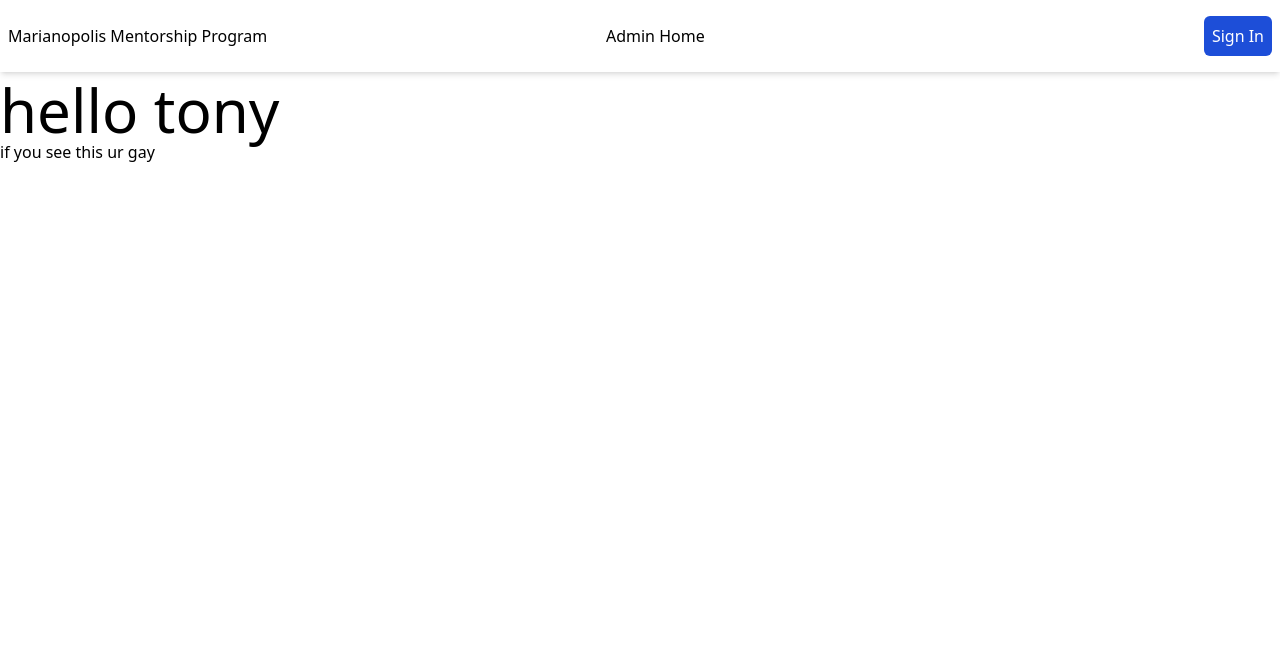
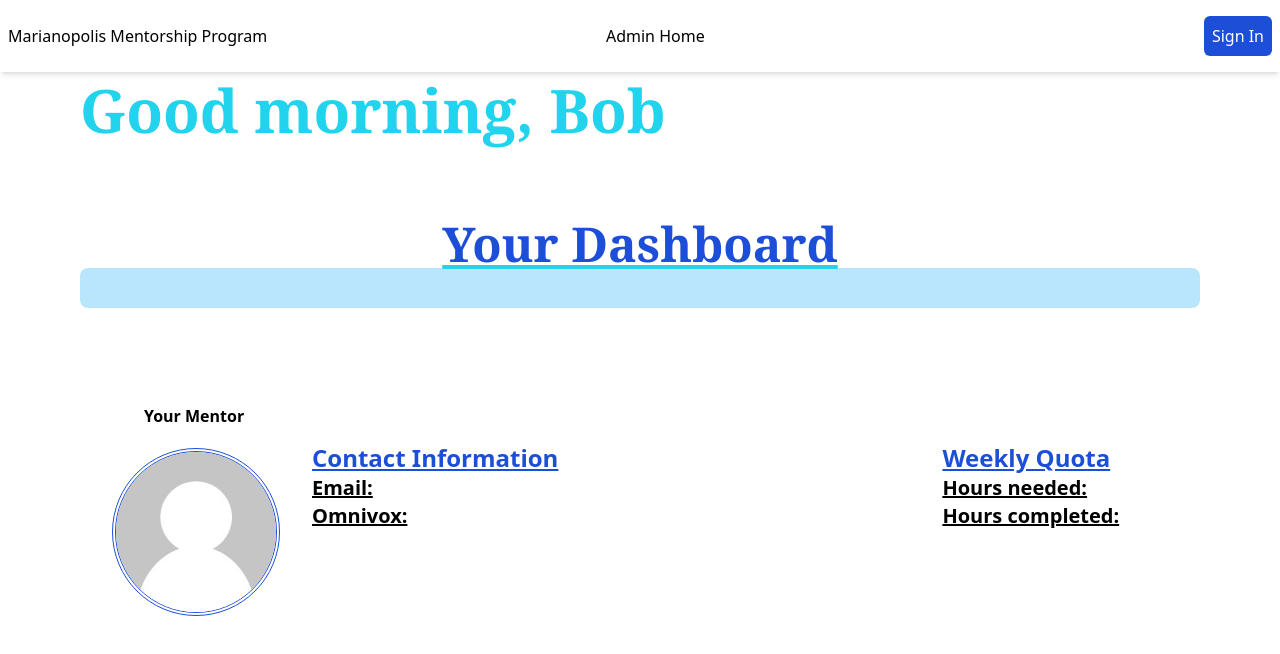
Before and after one commit to ChrisYx511/marihacks-2024-msa, a SvelteKit app: page /mentor/dashboard in a window 1280 px wide. Shown: the top 654 px of the page. Built offline with nearby package versions, Linux system fonts and the light colour scheme; no server answers.

Commit message:
Dashboard Work

```diff
--- a/src/routes/admin/+page.svelte
+++ b/src/routes/admin/+page.svelte
@@ -1,12 +1,28 @@
+<script lang="ts">
+    let time = new Date()
+
+    $: hours = time.getHours()
+    $: greet = hours > 18 || hours < 4 ? 'evening' : 'morning'
+
+    let username: string = 'Bob'
+</script>
+
+<h1 lang="ts" class={'ml-20 font-serif font-bold text-6xl text-cyan-400'}>
+    Good {greet}, {username}
+</h1>
+
 <div class="grid grid-cols-2 gap-4 m-12">
     <div class="p-8 bg-white rounded-l col-span-2">
-        <h1 class="font-bold font-serif text-5xl text-blue-700">Mentor progress</h1>
+        <h1 class="font-bold font-serif text-5xl text-center underline text-blue-700">
+            Mentor progress
+        </h1>
         <div class="p-5 max-w-full bg-blue-100 rounded-lg"></div>
     </div>
 </div>
 <div class="grid grid-cols-6 gap-4"></div>
+<div class="test-black p-5 w-auto max-w-2xl font-serif font-bold text-3xl ml-20">{username}</div>
 <div
-    class="bg-gradient-to-r from-cyan-500 to-blue-700 p-5 px-1 max-w-2xl ml-20 rounded-lg text-white font-serif text-xl"
+    class="bg-gradient-to-r from-cyan-500 to-blue-700 p-5 w-auto max-w-2xl ml-20 rounded-lg text-white font-serif text-xl"
 >
-    2 hours completed
+    an hour completed
 </div>
--- a/src/routes/mentor/dashboard/+page.svelte
+++ b/src/routes/mentor/dashboard/+page.svelte
@@ -1,8 +1,61 @@
 <script lang="ts">
-	import type { PageData } from './$types';
+    import type { PageData } from './$types'
+    let taken: boolean = true
+    export let data: PageData
+    let time = new Date()
 
-	export let data: PageData;
+    $: hours = time.getHours()
+    $: greet = hours > 18 || hours < 4 ? 'evening' : 'morning'
+
+    let username: string = 'Bob'
 </script>
 
-<h1 class="text-6xl">hello tony</h1>
-<div>if you see this ur gay</div>
+<h1 lang="ts" class={'ml-20 font-serif font-bold text-6xl text-cyan-400'}>
+    Good {greet}, {username}
+</h1>
+
+<div class="grid grid-cols-3 gap-4 m-12">
+    <div class="p-8 bg-white rounded-l col-span-3">
+        <h1
+            class="font-bold font-serif text-5xl text-center underline decoration-cyan-400 text-blue-700"
+        >
+            Your Dashboard
+        </h1>
+        <div class="p-5 max-w-full bg-sky-200 rounded-lg"></div>
+    </div>
+    <div class="flex flex-row items-center">
+        <div>
+            {#if taken == false}
+                <div>Pending</div>
+            {:else}
+                <div class="grid grid-cols-2 w-28 ml-28 mt-12"></div>
+                <div class={'ml-24 mb-5 font-bold'}>Your Mentor</div>
+                <div>
+                    <img
+                        src="/profilepicplaceholder.jpg"
+                        alt="profile pic"
+                        class={'ml-16 rounded-full border-double border-4 border-blue-700'}
+                    />
+                </div>
+            {/if}
+        </div>
+        <div>
+            <div class="text-blue-700 font-bold text-nowrap text-2xl ml-10 underline">
+                Contact Information
+            </div>
+            <div class="text-black font-semibold text-xl underline ml-10 max-w-16">Email:</div>
+            <div class="text-black font-semibold text-xl underline ml-10 max-w-16">Omnivox:</div>
+        </div>
+        <div>
+            <div class="text-blue-700 font-bold text-nowrap text-2xl ml-96 underline">
+                Weekly Quota
+            </div>
+            <div class="text-black text-nowrap font-semibold ml-96 text-xl underline">
+                Hours needed:
+            </div>
+            <div class="text-black text-nowrap font-semibold ml-96 text-xl underline">
+                Hours completed:
+            </div>
+        </div>
+    </div>
+</div>
```
